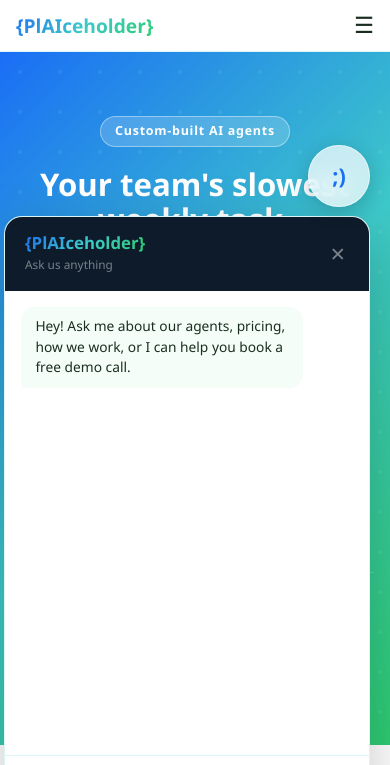
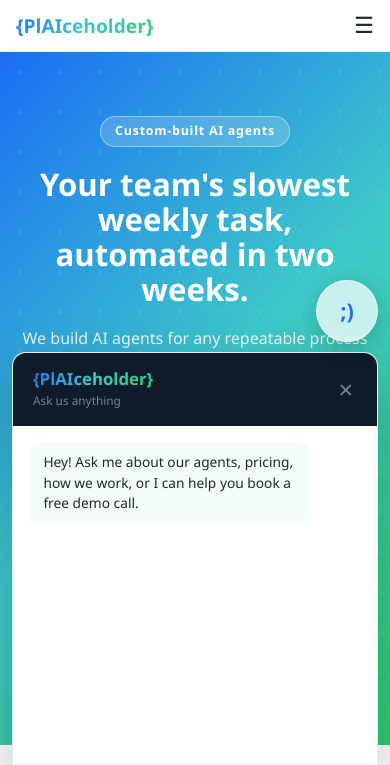
Before and after one commit to llcmultum-del/plaiceholder-website, a plain HTML site: page index.html in a window 390 px wide. Both pictures are taken after a click on the button ";)". Shown: the top 765 px of the page. Drawn offline with Linux system fonts and the light colour scheme.

Commit message:
Fix chat panel size on mobile — cap height and fill width
Co-Authored-By: Claude Sonnet 4.6 <noreply@anthropic.com>

```diff
--- a/style.css
+++ b/style.css
@@ -347,7 +347,10 @@ legend{font-size:.75rem;font-weight:700;color:var(--muted);padding:0 .4rem;lette
   padding:.6rem .95rem;font-size:.95rem;cursor:pointer;transition:opacity .2s;}
 .chat-send:hover{opacity:.85;}
 .chat-send:disabled,.chat-input-row input:disabled{opacity:.5;cursor:default;}
-@media(max-width:460px){.chat-panel{width:calc(100vw - 1.5rem);height:72vh;}}
+@media(max-width:600px){
+  .chat-widget{bottom:.75rem;right:.75rem;left:.75rem;align-items:flex-end;}
+  .chat-panel{width:100%;height:60vh;max-height:480px;border-radius:14px;}
+}
 
 /* ── case study ── */
 .cs-grid{display:grid;grid-template-columns:1fr 1fr;gap:3rem;align-items:start;}
```
